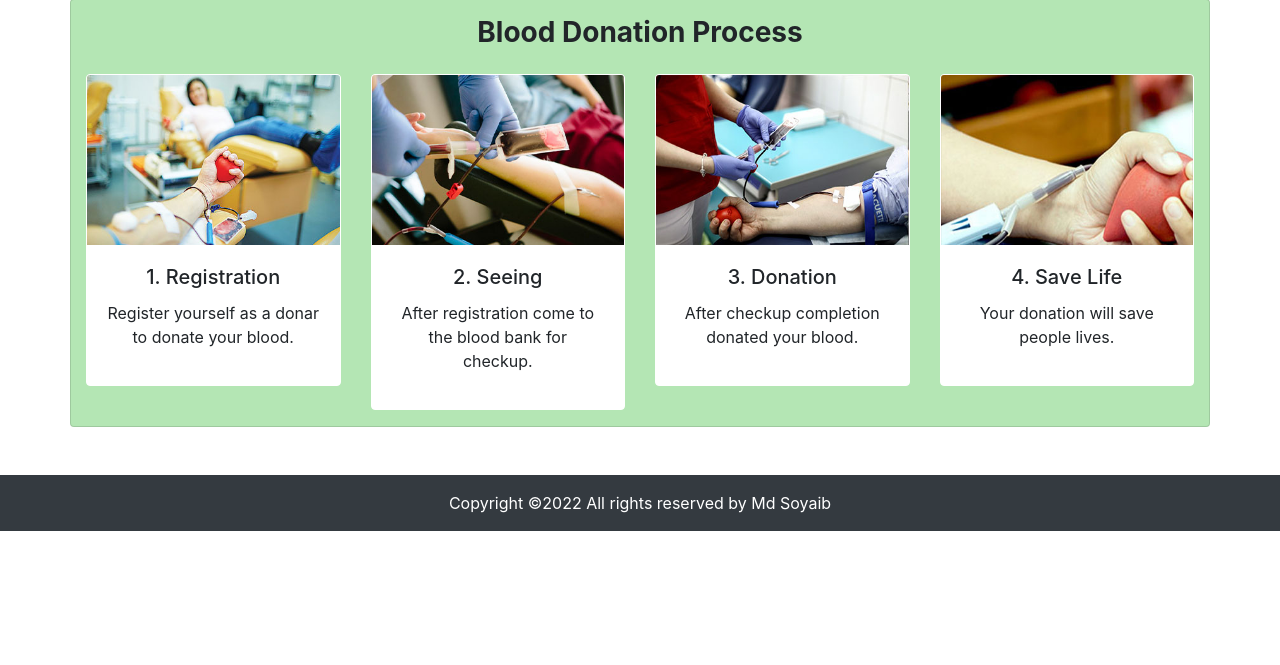
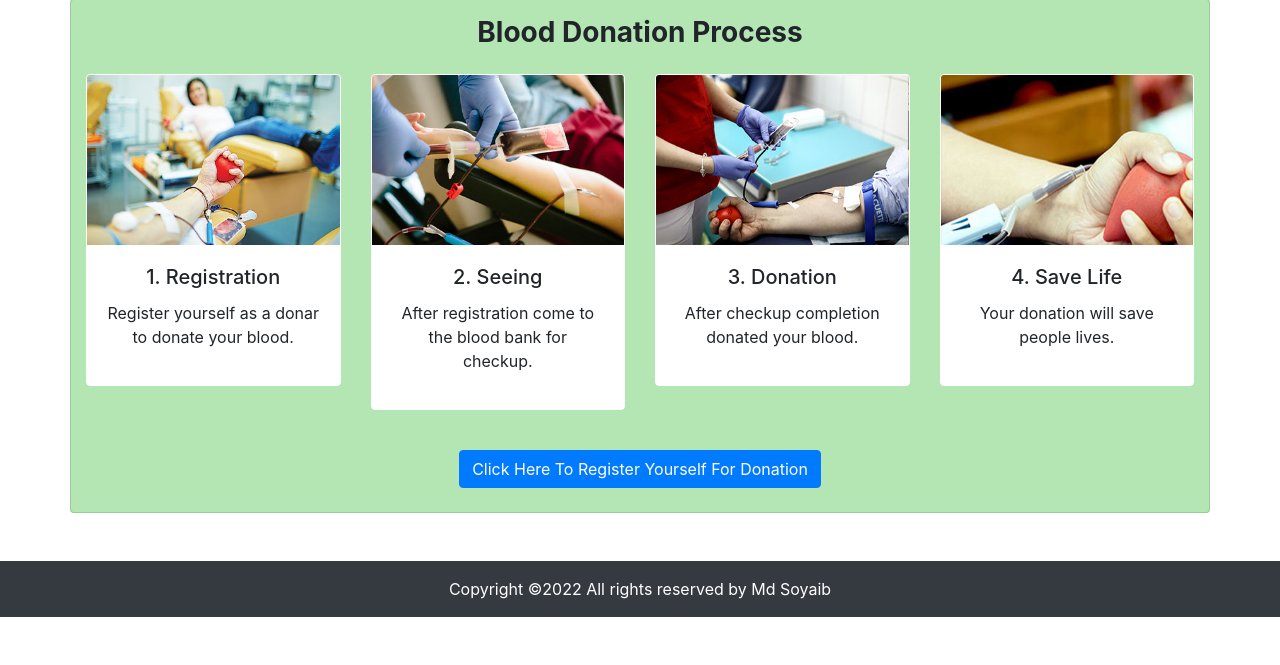
Before and after one commit to mdsoyaib/Blood_Bank, a Django app: page /donate_blood in a window 1280 px wide. Shown: the part 135-800 px from the top of the page. Run offline with Django 3.2, Linux system fonts and the light colour scheme; a user stored in the database is signed in; parts of the project's set-up code (start-up, migrations or seed data) failed here and were passed over; some libraries are stand-ins or nearby versions.

Commit message:
working for donate blood page and created model for this

```diff
--- a/app/models.py
+++ b/app/models.py
@@ -63,6 +63,22 @@ class RequestToDonor(models.Model):
     updated_at = models.DateTimeField(auto_now=True, blank=True, null=True)
 
 
+class Donation(models.Model):
+    status = (
+        ("Approved", "Approved"),
+        ("Canceled", "Canceled"),
+        ("Collected", "Collected"),
+        ("Expired", "Expired"),
+    )
+    donor = models.ForeignKey(CustomUser, on_delete=models.DO_NOTHING, null=True, blank=True)
+    donation = models.CharField(max_length=255, null=True, blank=True)
+    status = models.CharField(max_length=255, choices=status, null=True, blank=True, default="Approved")
+
+    created_at = models.DateTimeField(auto_now_add=True, blank=True, null=True)
+    updated_at = models.DateTimeField(auto_now=True, blank=True, null=True)
+
+
+
 class Event(models.Model):
     title = models.CharField(max_length=255, null=True, blank=True)
     organized_by = models.CharField(max_length=255, null=True, blank=True)
--- a/app/views.py
+++ b/app/views.py
@@ -168,7 +168,12 @@ class PatientRequestHistory(View):
 
 class DonateBlood(View):
     def get(self, request):
-        return render(request, "donate_blood.html")
+        user = request.user
+        if user.is_authenticated:
+            return render(request, "donate_blood.html")
+        else:
+            messages.warning(request, "login first to access that page")
+            return redirect('login')
 
 
 # events page view
--- a/templates/donate_blood.html
+++ b/templates/donate_blood.html
@@ -14,7 +14,6 @@
                 </div>
                 <div class="col-lg-12 mt-3 mb-5 card" style="background-color: rgb(180, 230, 180);">
                     <div class="row">
-
                         <div class="col-lg-12 pt-3 text-center"><h3><b>Blood Donation Process</b></h3></div>
 
                         <div class="col-lg-3 m-3 mx-auto text-center">
@@ -54,13 +53,17 @@
                             </div>
                         </div>
 
+                        <div class="col-lg-12 mt-3 mb-4 text-center">
+                            <button class="btn btn-primary mt-2"><a href="#viewModalDonate" class="view text-white" style="text-decoration: none;" data-toggle="modal"
+                                data-target="#viewModalDonate">Click Here To Register Yourself For Donation</a></button>
+                        </div>
 
-                        <!-- Event Details Modal HTML -->
+                        <!-- donate blood Modal HTML to register -->
 
-                        <div id="viewModal{{event.id}}" class="modal fade">
+                        <div id="viewModalDonate" class="modal fade">
                             <div class="modal-dialog">
                                 <div class="modal-content">
-                                    <form action="event" method="post" enctype="multipart/form-data">
+                                    <form action="" method="post" enctype="multipart/form-data">
                                         {% csrf_token %}
                                         <div class="modal-header">
                                             <button type="button" class="close" data-dismiss="modal" aria-hidden="true">
@@ -69,22 +72,16 @@
                                         </div>
                                         <div class="modal-body">
                                             <div class="row">
-                                                <div class="col-lg-5 p-2 text-center">
-                                                    <img src="/media/{{event.photo}}" alt="event detail img" height="300px">
-                                                </div>
-                                                <div class="col-lg-7 pl-4">
-                                                    <input type="hidden" name="eventID" value="{{event.id}}">
-                                                    <h4 class="pb-2">Event Title: {{event.title}}</h4>
-                                                    <h6>Organized By: {{event.organized_by}}</h6>
-                                                    <h6 class="text-secondary">Event Date: {{event.event_date}}</h6>
-                                                    <h6 class="text-secondary">Event Time: {{event.event_time}}</h6>
-                                                    <h6 class="text-secondary">Event Address: {{event.address}}</h6>
-
-                                                    <h6 class="text-secondary">Total Registration: {{event.registration}}</h6>
-
-                                                    <p class="text-justify pt-2 pb-3"><i>{{event.description}}</i></p>
-                                                    <p class="text-danger">Register yourself as a donor in this event.</p>
-                                                    <button class="btn btn-success mb-2" type="submit">Click Here</button>
+                                                <div class="col-lg-12 pl-4 mx-auto">
+                                                    <input type="hidden" name="feedbackID" value="{{feedback.id}}">
+                                                    <h4 class="pb-2">You want to donate free or want to get paid?</h4>
+                                                    <p>Select:</p>
+                                                    <input type="radio" name="donation" id="free" value="free" required>
+                                                    <label for="free">I want to donate for free</label><br>
+                                                    <input type="radio" name="donation" id="paid" value="paid" required>
+                                                    <label for="paid">I want to get paid</label>
+                                                    <p class="text-danger pt-2 pb-2">Note: After completing your registration, come to the blood bank to donate your blood.</p>
+                                                    <button class="btn btn-success mt-2 mb-2" type="submit">Confirm Registration</button>
                                                 </div>
                                             </div>
                                         </div>
@@ -92,7 +89,7 @@
                                 </div>
                             </div>
                         </div>
-
+                        <!-- donate blood Modal HTML to register end -->
                     </div>
                 </div>
             </div>
```
Also changed, not shown: db.sqlite3.
